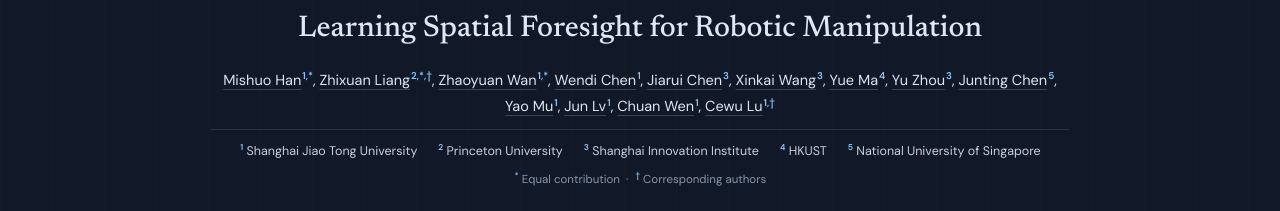
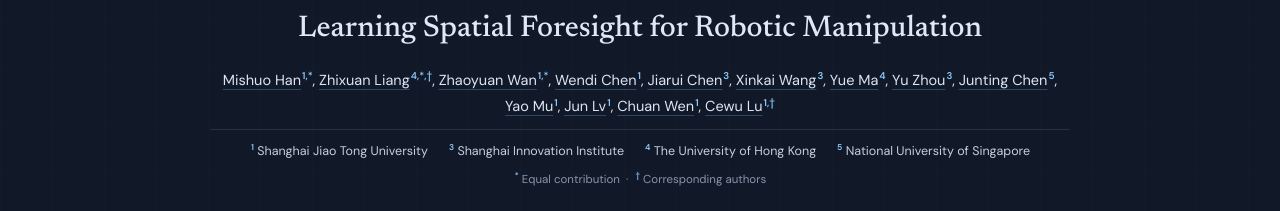
Before and after one commit to anson2333/foresight-forcing, a plain HTML site: page index.html in a window 1280 px wide. Shown: the part 190-401 px from the top of the page. Drawn offline with Linux system fonts and the light colour scheme; no server answers.

Commit message:
Fix Zhixuan Liang affiliation to HKU

```diff
--- a/index.html
+++ b/index.html
@@ -54,7 +54,7 @@
           <div class="hero-people" aria-label="Authors and affiliations">
             <p class="hero-authors">
               <a href="https://openreview.net/profile?id=~Mishuo_Han1">Mishuo Han</a><sup>1,*</sup>,
-              <a href="https://openreview.net/profile?id=~Zhixuan_Liang2">Zhixuan Liang</a><sup>2,*,†</sup>,
+              <a href="https://openreview.net/profile?id=~Zhixuan_Liang2">Zhixuan Liang</a><sup>4,*,†</sup>,
               <a href="https://openreview.net/profile?id=~Zhaoyuan_Wan2">Zhaoyuan Wan</a><sup>1,*</sup>,
               <a href="https://openreview.net/profile?id=~Wendi_Chen1">Wendi Chen</a><sup>1</sup>,
               <a href="https://openreview.net/profile?id=~Jiarui_Chen4">Jiarui Chen</a><sup>3</sup>,
@@ -69,9 +69,8 @@
             </p>
             <ol class="hero-affiliations">
               <li><sup>1</sup> <a href="https://www.sjtu.edu.cn/">Shanghai Jiao Tong University</a></li>
-              <li><sup>2</sup> <a href="https://www.princeton.edu/">Princeton University</a></li>
               <li><sup>3</sup> <a href="https://www.sii.edu.cn/">Shanghai Innovation Institute</a></li>
-              <li><sup>4</sup> <a href="https://hkust.edu.hk/">HKUST</a></li>
+              <li><sup>4</sup> <a href="https://www.hku.hk/">The University of Hong Kong</a></li>
               <li><sup>5</sup> <a href="https://www.nus.edu.sg/">National University of Singapore</a></li>
             </ol>
             <p class="hero-footnotes"><sup>*</sup> Equal contribution &nbsp;·&nbsp; <sup>†</sup> Corresponding authors</p>
```
